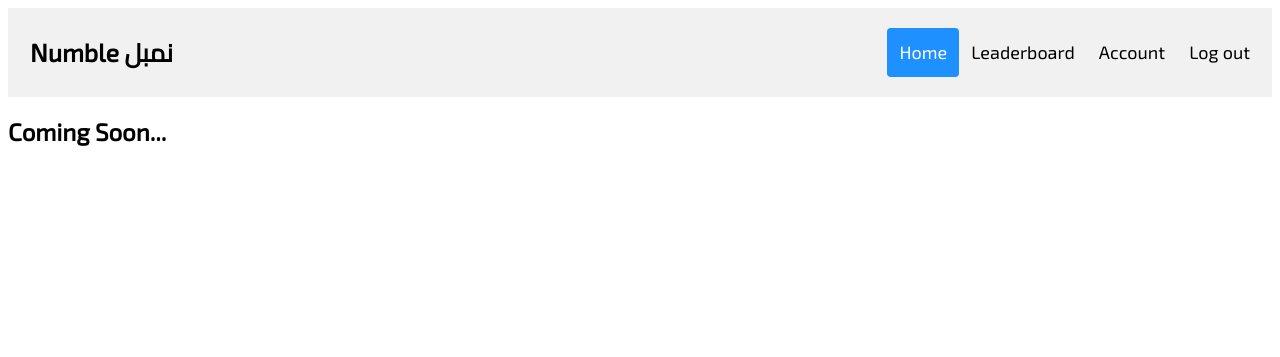
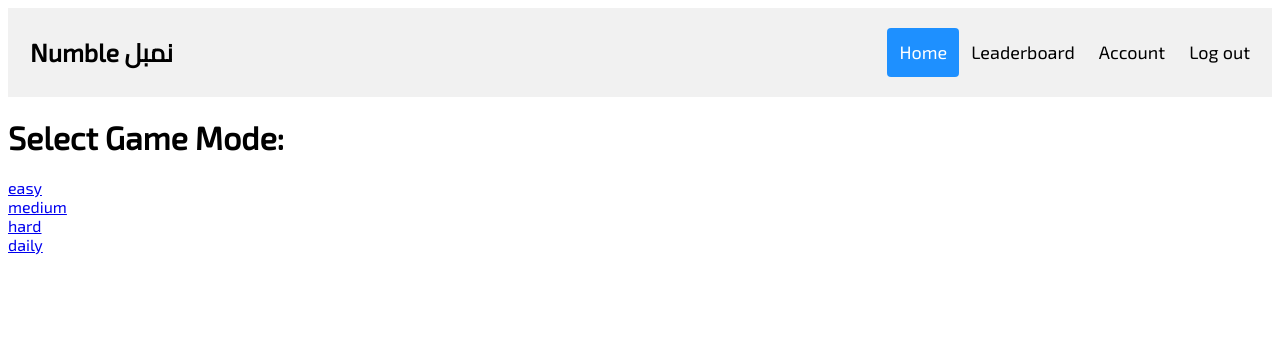
Before and after one commit to jadrsamara/numble, a Django app: page /play/ in a window 1280 px wide. Shown: the top 357 px of the page. Run offline with Django 5.2, Linux system fonts and the light colour scheme; the visitor is signed in with stand-in values (Sample User, id 1).

Commit message:
added game model

```diff
--- a/numble/play/admin.py
+++ b/numble/play/admin.py
@@ -1,5 +1,5 @@
 from django.contrib import admin
 
-from .models import Score
+from .models import Game
 
-admin.site.register(Score)
+admin.site.register(Game)
--- a/numble/play/templates/play/play.html
+++ b/numble/play/templates/play/play.html
@@ -2,7 +2,15 @@
 {% block content %}
 
 
-<h2>Coming Soon...</h2>
+<h1>Select Game Mode:</h1>
+
+<a href="{% url 'play:game_view' 'easy' %}">easy</a>
+<br>
+<a href="{% url 'play:game_view' 'medium' %}">medium</a>
+<br>
+<a href="{% url 'play:game_view' 'hard' %}">hard</a>
+<br>
+<a href="{% url 'play:game_view' 'daily' %}">daily</a>
 
 
 {% endblock %}
--- a/numble/play/urls.py
+++ b/numble/play/urls.py
@@ -40,7 +40,7 @@ urlpatterns = [
 
     path("play/", views.play_view, name="play_view"),
 
-    path("game/", views.game_view, name="_view"),
-    path("game/<int:game_id>/", views.game_by_id_view, name="game_by_id_view"),
+    path("game/<slug:game_mode>/", views.game_view, name="game_view"),
+    path("game/<slug:game_mode>/<int:game_id>/", views.game_by_id_view, name="game_by_id_view"),
     # path("game/<int:game_id>/submit/", views.play_view, name="play_view"),
 ]
--- a/numble/play/views.py
+++ b/numble/play/views.py
@@ -1,14 +1,17 @@
 from django.shortcuts import render
-from django.http import HttpResponseRedirect
+from django.http import HttpResponseRedirect, HttpResponseNotFound, HttpResponse
 from django.urls import reverse
 from django.contrib.auth.models import User
 from django.views.decorators.http import require_http_methods
 from django.contrib.auth import authenticate, login, logout
 from django.contrib.auth.decorators import login_required
-
-
+from django.utils import timezone
 
 import hashlib
+import random
+
+from .models import Game
+
 
 base_template = "play/index.html"
 base_reverse = "play:index"
@@ -147,18 +150,67 @@ def play_view(request):
     )
 
 
+def get_a_new_game_number(game_mode):
+    number_pool = [1, 2, 3, 4, 5, 6, 7, 8, 9, 0]
+    if game_mode == 'easy':
+        game_number = random.sample(number_pool, 4)
+        return ''.join(str(num) for num in game_number)
+    if game_mode == 'medium':
+        game_number = random.sample(number_pool, 5)
+        return ''.join(str(num) for num in game_number)
+    if game_mode == 'hard':
+        game_number = random.sample(number_pool, 6)
+        return ''.join(str(num) for num in game_number)
+    if game_mode == 'easy':
+        raise NotImplementedError()
+
+
+def update_game(game, number_of_tries, tries):
+    game.number_of_tries = number_of_tries,
+    game.tries = tries,
+    game.save()
+
+
+def complete_game(game, number_of_tries, tries):
+    now = timezone.now()
+    game.number_of_tries = number_of_tries,
+    game.tries = tries,
+    game.finish_time = now,
+    game.duration = now - game.start_time,
+    game.game_completed = True,
+    game.save()
+
+
 @login_required(login_url='/login/')
-def game_view(request):
+def game_view(request, game_mode):
     """
     Creates a new game if user has no current games
     Redirects to the new / unfinished game
     """
-    game_id = 15
 
-    return HttpResponseRedirect(f'/game/{game_id}')
+    if game_mode not in ['easy', 'medium', 'hard', 'daily']:
+        return HttpResponseNotFound()
+
+    game = Game.objects.filter(user=request.user, game_completed=False, game_mode=game_mode).first()
+    if game == None:
+        game = Game.objects.create_game(
+            user = request.user,
+            game_mode = game_mode,
+            number = get_a_new_game_number(game_mode)
+        )
+
+    game_id = game.pk
+
+    return HttpResponseRedirect(f'/game/{game_mode}/{game_id}')
 
 
 @login_required(login_url='/login/')
-def game_by_id_view(request, game_id):
+def game_by_id_view(request, game_mode, game_id):
     print(game_id)
-    raise NotImplementedError
+
+    game = Game.objects.filter(pk=game_id, user=request.user).first()
+
+    if game == None:
+        return HttpResponseNotFound()
+
+    return HttpResponse(game.user)
```
Also changed, not shown: numble/play/models.py (+36 -2 lines), numble/play/migrations/0002_game_delete_score.py (added), numble/play/migrations/0003_rename_author_game_user.py (added), numble/play/migrations/0004_game_game_mode.py (added), numble/play/migrations/0005_delete_game.py (added), numble/play/migrations/0006_initial.py (added), numble/play/migrations/0007_game_tries_alter_game_game_mode.py (added), numble/play/migrations/0008_alter_game_duration_alter_game_finish_time_and_more.py (added), numble/play/migrations/0009_alter_game_tries.py (added).
